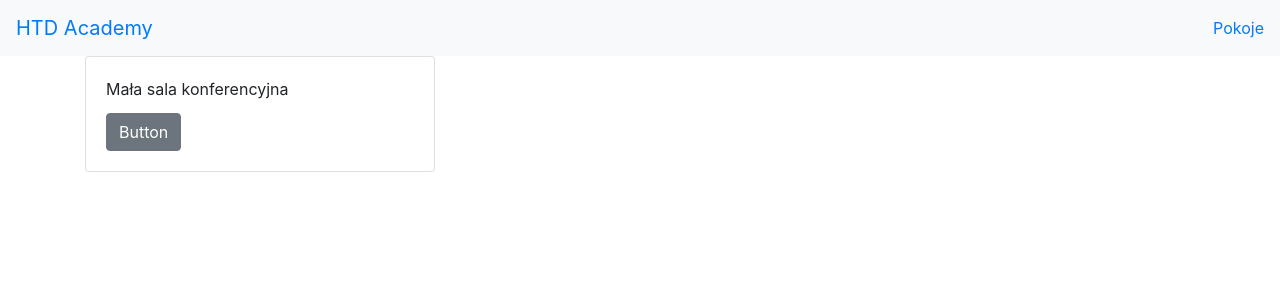
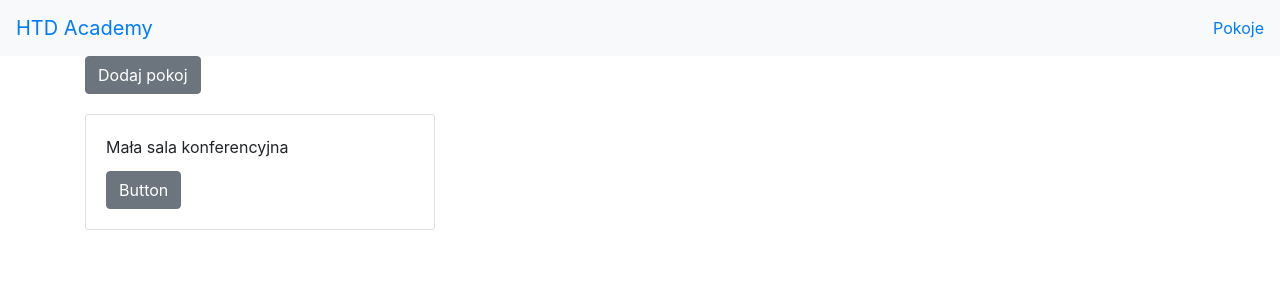
Before and after one commit to dskoneczny/react-ts-workshops, a React (Create React App) app: page /rooms in a window 1280 px wide. Shown: the top 300 px of the page. Built offline with nearby package versions, Linux system fonts and the light colour scheme.

Commit message:
Add room to state

```diff
--- a/src/containers/RoomsPage/index.tsx
+++ b/src/containers/RoomsPage/index.tsx
@@ -9,13 +9,28 @@ export class RoomsPage extends React.Component {
       }
     ]
   }
+
+  public addRoom = () => {
+    const rooms = this.state.rooms
+
+    rooms.push({
+      id: this.state.rooms.length,
+      name: "Nowa sala"
+    })
+
+    this.setState({
+      rooms: rooms
+    })
+  }
+
   public render() {
     return (
       <Container>
+        <Button style={{marginBottom: 20}} onClick={this.addRoom}>Dodaj pokoj</Button>
         <Row>
-          {this.state.rooms.map(item => {
+          {this.state.rooms.map((item) => {
             return (
-              <Col md="4">
+              <Col md="4" key={item.id}>
                 <Card>
                   <CardBody>
                     <CardTitle>{item.name}</CardTitle>
```
